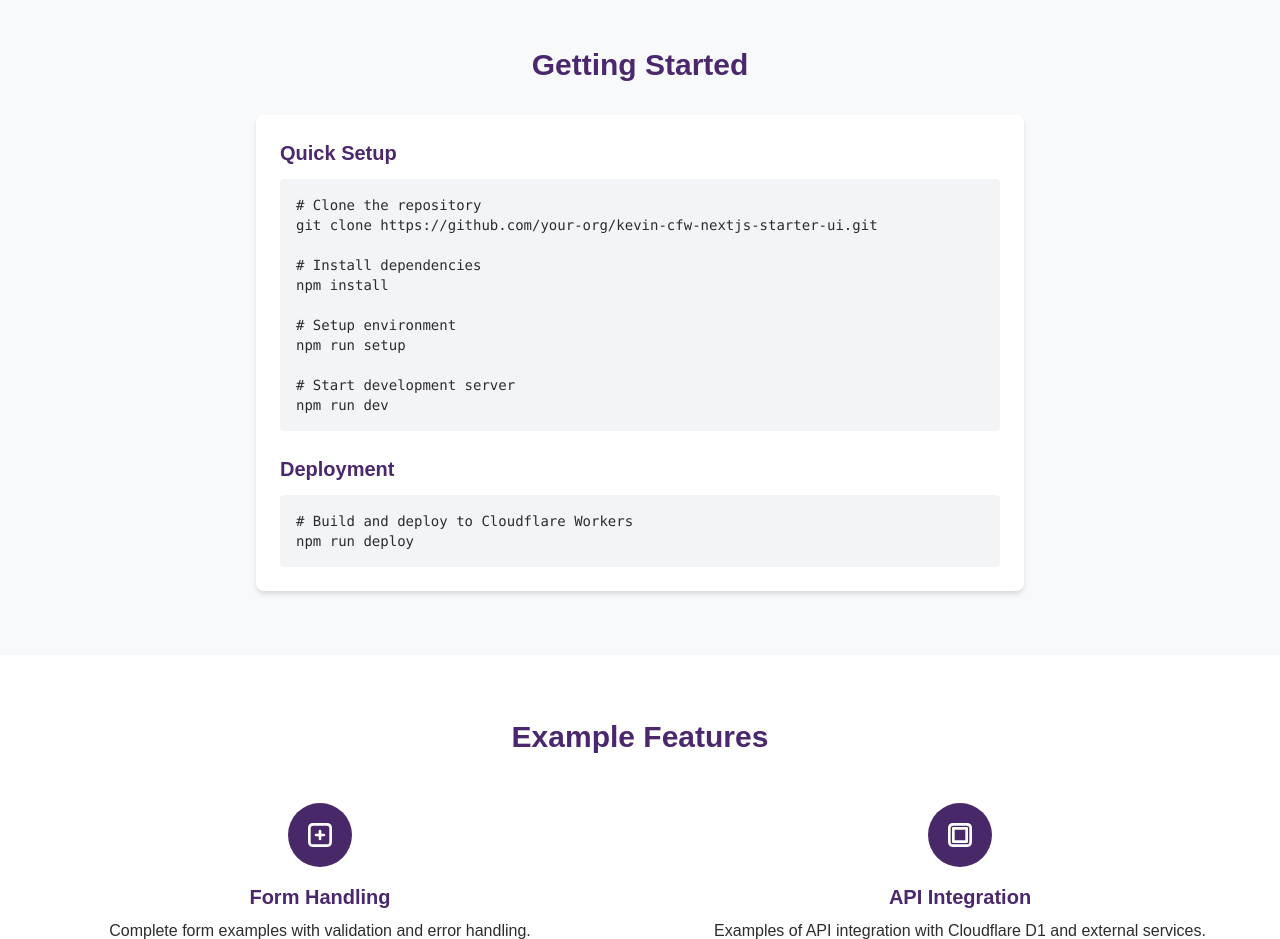
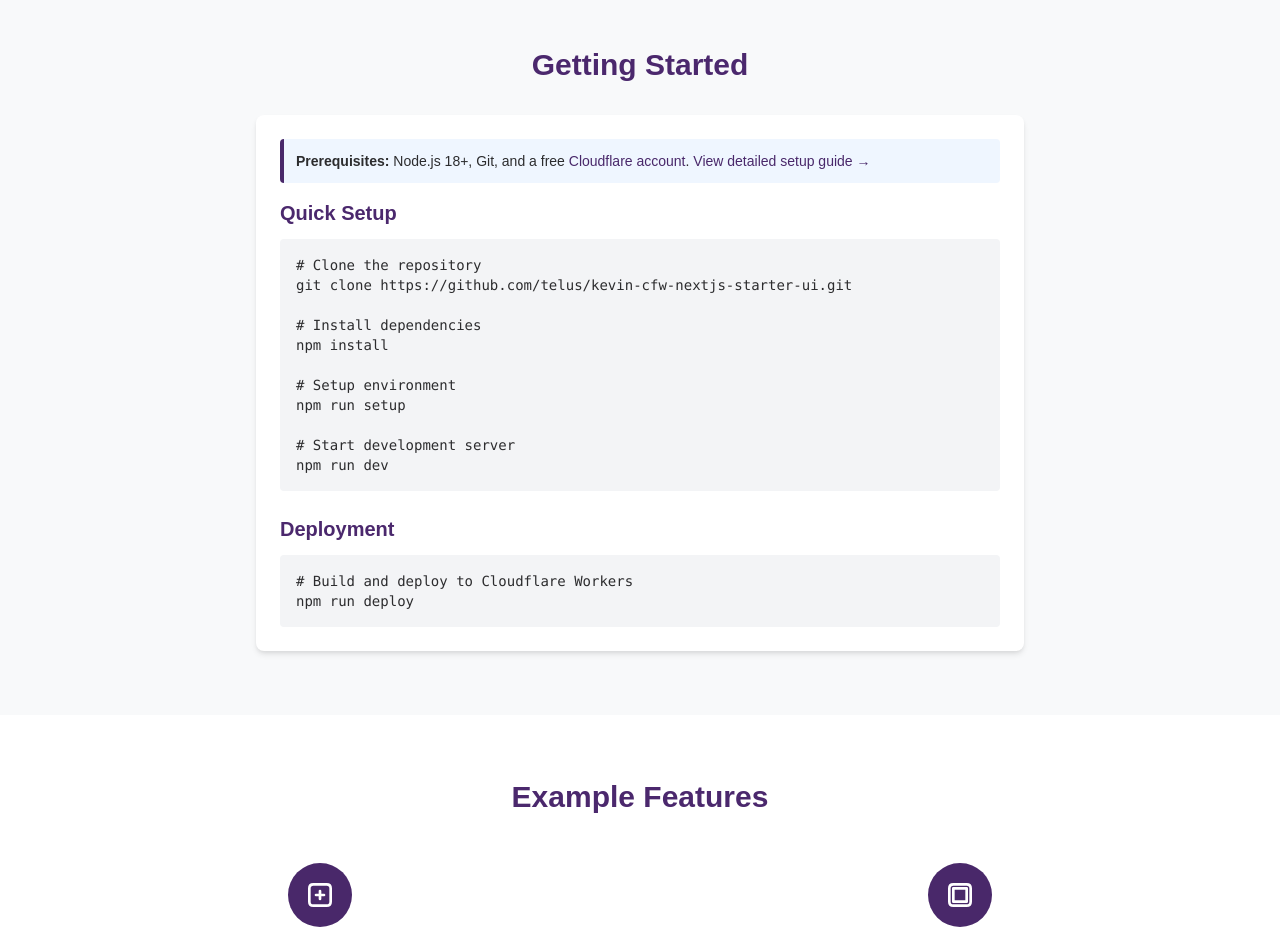
Before and after one commit to shardarquraishi7/APIM-ticket-Guardian, a Next.js app: page / in a window 1280 px wide. Shown: the part 1040-1979 px from the top of the page. Built offline with nearby package versions, Linux system fonts and the light colour scheme.

Commit message:
fix: Update repository URL in documentation and add prerequisites note in the setup guide

```diff
--- a/src/app/page.tsx
+++ b/src/app/page.tsx
@@ -109,11 +109,23 @@ export default function Home() {
 
           <div className="max-w-3xl mx-auto bg-white p-6 rounded-lg shadow-md">
             <div className="mb-6">
+              <div className="mb-4 p-3 bg-blue-50 border-l-4 border-telus-purple rounded">
+                <p className="text-sm text-telus-grey">
+                  <strong>Prerequisites:</strong> Node.js 18+, Git, and a free{" "}
+                  <a href="https://dash.cloudflare.com/sign-up" className="text-telus-purple hover:underline" target="_blank" rel="noopener noreferrer">
+                    Cloudflare account
+                  </a>
+                  .{" "}
+                  <Link href="/docs/getting-started" className="text-telus-purple hover:underline">
+                    View detailed setup guide →
+                  </Link>
+                </p>
+              </div>
               <h3 className="text-xl font-bold text-telus-purple mb-3">Quick Setup</h3>
               <div className="bg-gray-100 p-4 rounded-md font-mono text-sm overflow-x-auto">
                 <pre>
 {`# Clone the repository
-git clone https://github.com/your-org/kevin-cfw-nextjs-starter-ui.git
+git clone https://github.com/telus/kevin-cfw-nextjs-starter-ui.git
 
 # Install dependencies
 npm install
```
Also changed, not shown: 1 other file (tests, documents, lock files or other folders).
